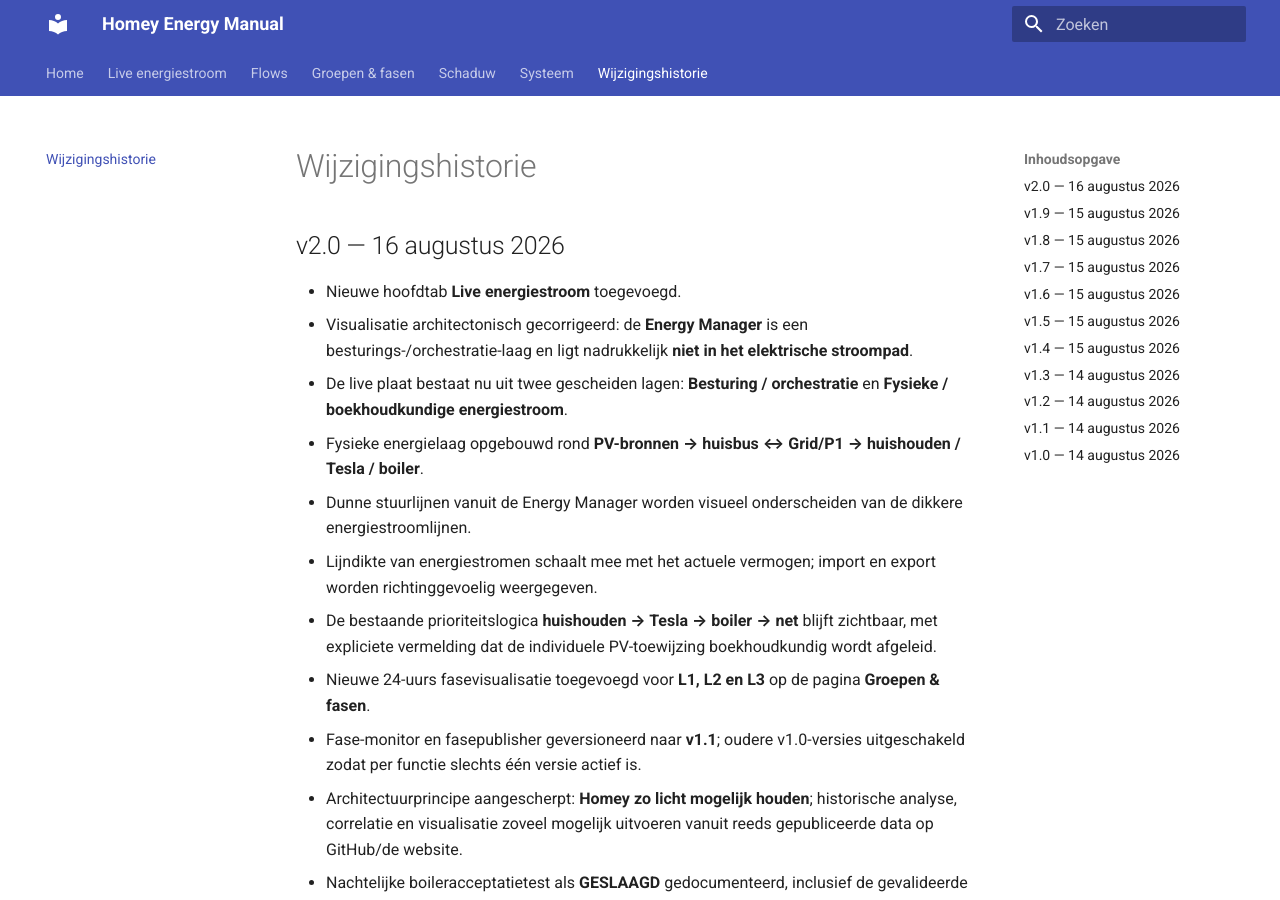
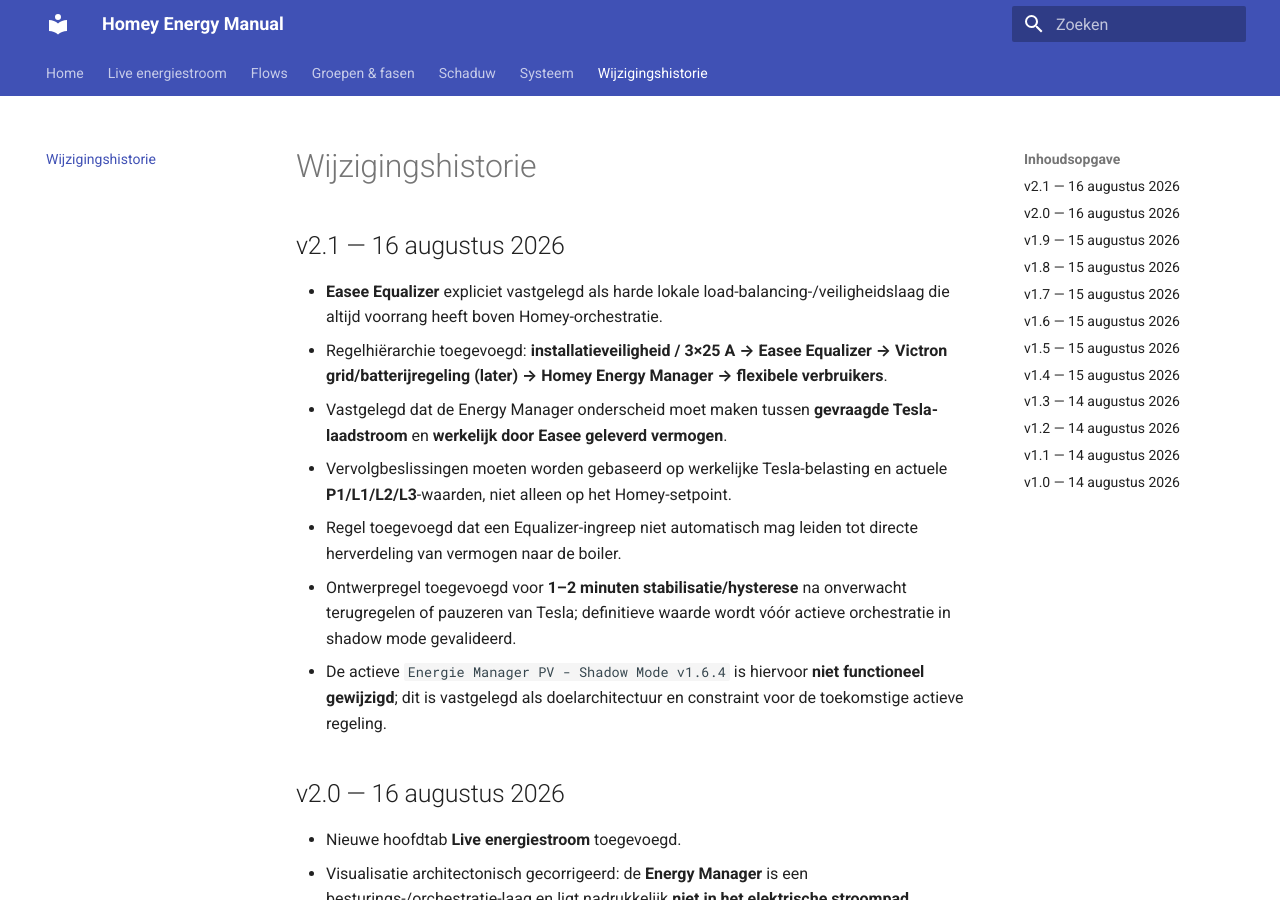
Before and after one commit to OnsKasteeltje/homey-energy-manual, an MkDocs documentation site: the page built from docs/wijzigingshistorie.md, in a window 1280 px wide and 900 px high. Built offline with MkDocs 1.6.1 and Material for MkDocs 9.7.7, drawn with Linux system fonts in a browser that asks for light colours.

Commit message:
docs: add v2.1 load-balancing hierarchy

```diff
--- a/docs/wijzigingshistorie.md
+++ b/docs/wijzigingshistorie.md
@@ -1,4 +1,14 @@
 # Wijzigingshistorie
+
+## v2.1 — 16 augustus 2026
+
+- **Easee Equalizer** expliciet vastgelegd als harde lokale load-balancing-/veiligheidslaag die altijd voorrang heeft boven Homey-orchestratie.
+- Regelhiërarchie toegevoegd: **installatieveiligheid / 3×25 A → Easee Equalizer → Victron grid/batterijregeling (later) → Homey Energy Manager → flexibele verbruikers**.
+- Vastgelegd dat de Energy Manager onderscheid moet maken tussen **gevraagde Tesla-laadstroom** en **werkelijk door Easee geleverd vermogen**.
+- Vervolgbeslissingen moeten worden gebaseerd op werkelijke Tesla-belasting en actuele **P1/L1/L2/L3**-waarden, niet alleen op het Homey-setpoint.
+- Regel toegevoegd dat een Equalizer-ingreep niet automatisch mag leiden tot directe herverdeling van vermogen naar de boiler.
+- Ontwerpregel toegevoegd voor **1–2 minuten stabilisatie/hysterese** na onverwacht terugregelen of pauzeren van Tesla; definitieve waarde wordt vóór actieve orchestratie in shadow mode gevalideerd.
+- De actieve `Energie Manager PV - Shadow Mode v1.6.4` is hiervoor **niet functioneel gewijzigd**; dit is vastgelegd als doelarchitectuur en constraint voor de toekomstige actieve regeling.
 
 ## v2.0 — 16 augustus 2026
 
```
